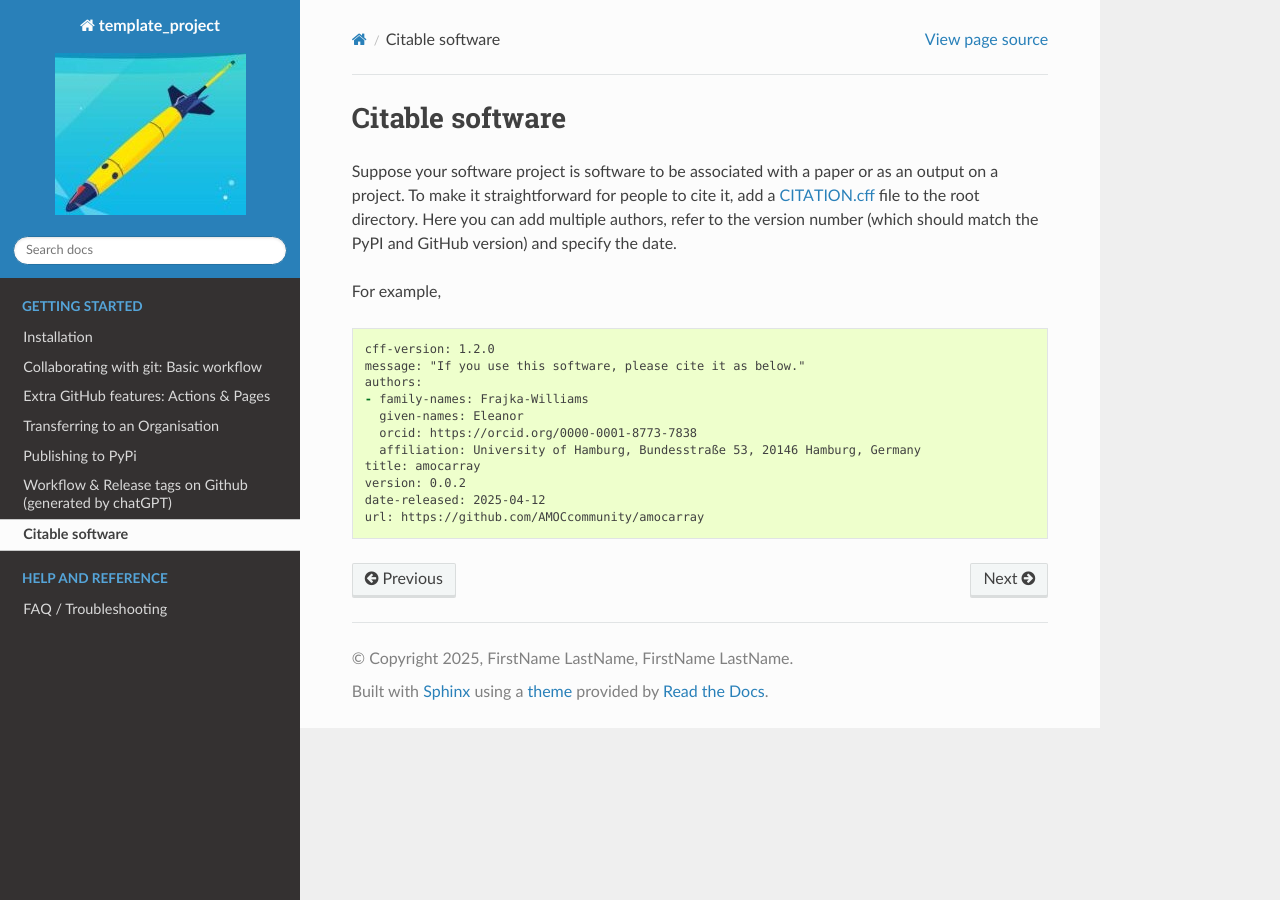
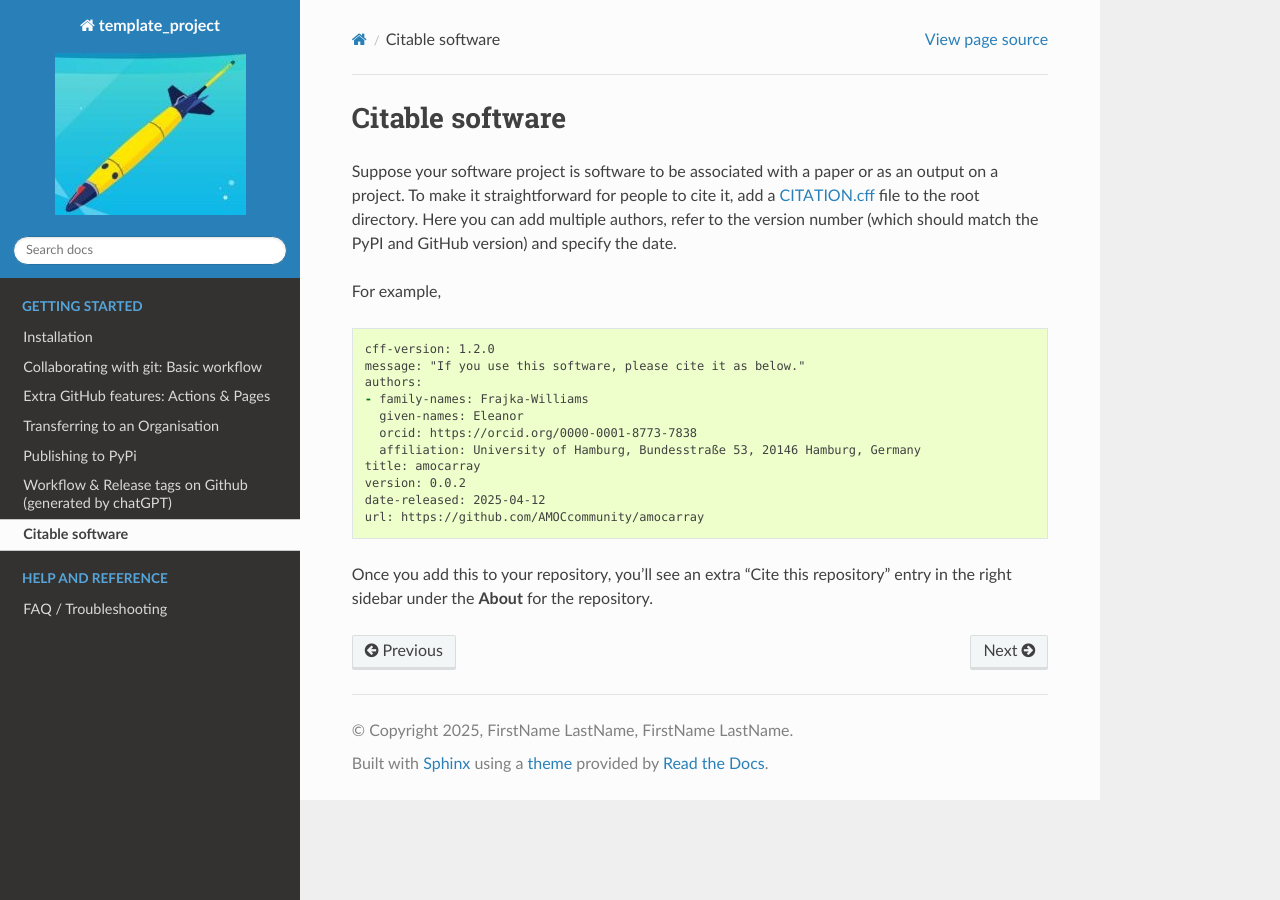
Before and after one commit to eleanorfrajka/template-project, a Sphinx documentation site: the page built from docs/source/citation.md, in a window 1280 px wide. Built offline with Sphinx 7.4.7 and the Read the Docs theme 3.1.0, drawn with Linux system fonts in a browser that asks for light colours; pages that are not in the unit, such as notebooks, are missing from menus.

Commit message:
Update citation explainer

````diff
--- a/docs/source/citation.md
+++ b/docs/source/citation.md
@@ -16,3 +16,5 @@ version: 0.0.2
 date-released: 2025-04-12
 url: https://github.com/AMOCcommunity/amocarray
 ```
+
+Once you add this to your repository, you'll see an extra "Cite this repository" entry in the right sidebar under the **About** for the repository.
````
